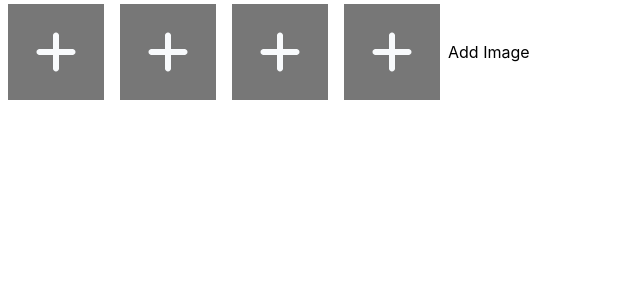
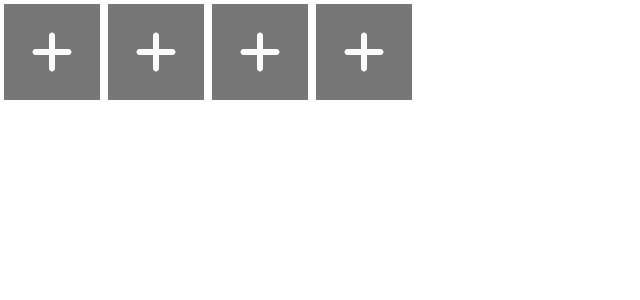
Before and after one commit to mmesomasaint/showthumbnail, a React (Create React App) app: page / in a window 1280 px wide. Shown: the top 300 px of the page, without its empty margins (0-640 px from the left). Built offline with nearby package versions, Linux system fonts and the light colour scheme.

Commit message:
ExtraFileInput.jsx integration

```diff
--- a/src/App.js
+++ b/src/App.js
@@ -1,18 +1,14 @@
 import { useState } from "react";
+import ExtraFileInput from "./Components/ExtraFileInput";
 import FileInput from "./Components/FileInput";
 
-export default function App() {
+export default function App({onHandleChange}) {
   const [fileInputList, setFileInputList] = useState([0, 1, 2, 3])
-
-  const onHandleChange = (e) => {
-    // Do something crazy...
-  }
 
   return (
     <div>
       <div className="flex flex-wrap">
-        {fileInputList.map(fileKey => <FileInput key={fileKey} handleChange={onHandleChange} />)}
-      <button type='button' className="inline" onClick={() => setFileInputList([...fileInputList, fileInputList.length])}>Add Image</button>
+        <ExtraFileInput number={4} />
       </div>
     </div>
   )
--- a/src/Components/ExtraFileInput.jsx
+++ b/src/Components/ExtraFileInput.jsx
@@ -0,0 +1,42 @@
+import { useState } from 'react'
+import FileInput from './FileInput'
+
+export default function ExtraFileInput({ number = 0 }) {
+  const [disable, setDisable] = useState(true)
+  const [fileInputList, setFileInputList] = useState(() => {
+    const arr = Array.from(Array(number - 1).keys())
+    arr.push(-1) // Push-in the extra addition file input.
+    return arr
+  })
+  const [fileInputData, setFileInputData] = useState({})
+
+  const onHandleChange = (e) => {
+    setFileInputData({ ...fileInputData, [e.target.name]: e.target.files[0] })
+    if (Object.keys(fileInputData).length === fileInputList.length - 2)
+      setDisable(false)
+  }
+
+  const onHandleClick = () => {
+    setFileInputList((prev) => [...prev, prev.length])
+    setDisable(true)
+  }
+
+  return (
+    <div>
+      <div className='flex flex-wrap justify-center'>
+        {fileInputList.map((fileKey, index, list) => {
+          const isLastInput = list.length - index === 1
+          return (
+            <FileInput
+              name={`${fileKey}`}
+              key={fileKey}
+              handleClick={isLastInput && onHandleClick}
+              handleChange={!isLastInput && onHandleChange}
+              disabled={isLastInput && disable}
+            />
+          )
+        })}
+      </div>
+    </div>
+  )
+}
--- a/src/Components/FileInput.jsx
+++ b/src/Components/FileInput.jsx
@@ -5,17 +5,23 @@ import { FontAwesomeIcon } from '@fortawesome/react-fontawesome'
 export default function FileInput({
   name,
   className,
-  img,
   required,
   isFocused,
+  handleClick,
   handleChange,
+  disabled
 }) {
   const fileInput = useRef()
   const [bckImg, setBckImg] = useState('')
 
   const handleInternalChange = (e) => {
     setBckImg(URL.createObjectURL(e.target.files[0]))
-    return handleChange(e)
+    if (handleChange) return handleChange(e)
+  }
+
+  const handleInternalClick = (e) => {
+    fileInput.current.click()
+    if (handleClick) return handleClick(e)
   }
 
   useEffect(() => {
@@ -36,13 +42,14 @@ export default function FileInput({
         required={required}
         onChange={handleInternalChange}
       />
-      <div
-        className={`w-24 h-24 text-slate-50 text-5xl font-medium ${className} flex justify-center items-center mx-2 my-1`}
+      <button
+        className={`w-24 h-24 text-slate-50 text-5xl font-medium ${className} flex justify-center items-center m-1`}
         style={{'background': `center / cover no-repeat #777 url(${bckImg})`}}
-        onClick={() => fileInput.current.click()}
+        onClick={handleInternalClick}
+        disabled={disabled}
       >
-        {!bckImg && <FontAwesomeIcon icon={faPlus} />}
-      </div>
+        <FontAwesomeIcon icon={faPlus} className={bckImg ? `opacity-60` : ``} />
+      </button>
     </div>
   )
 }
```
